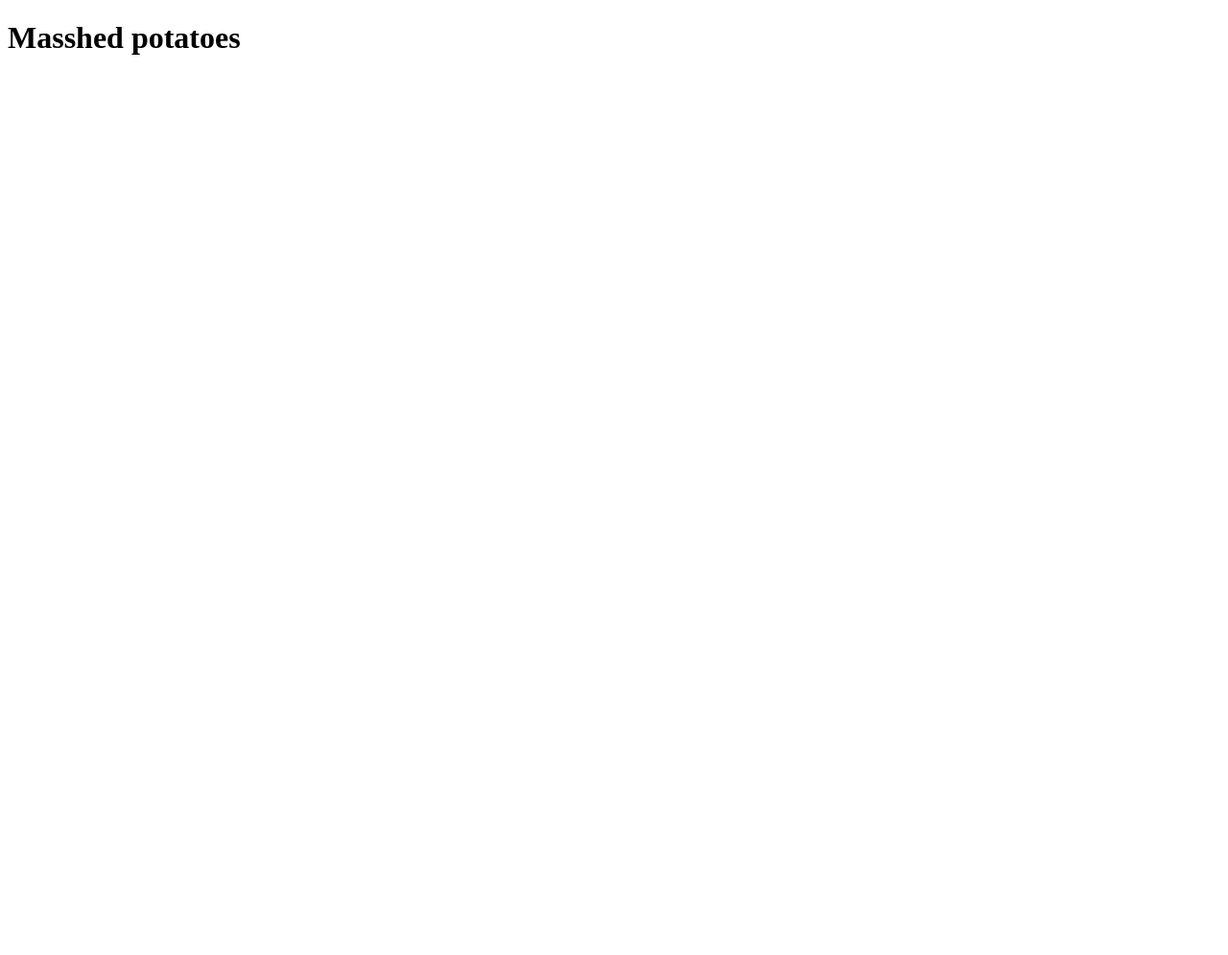
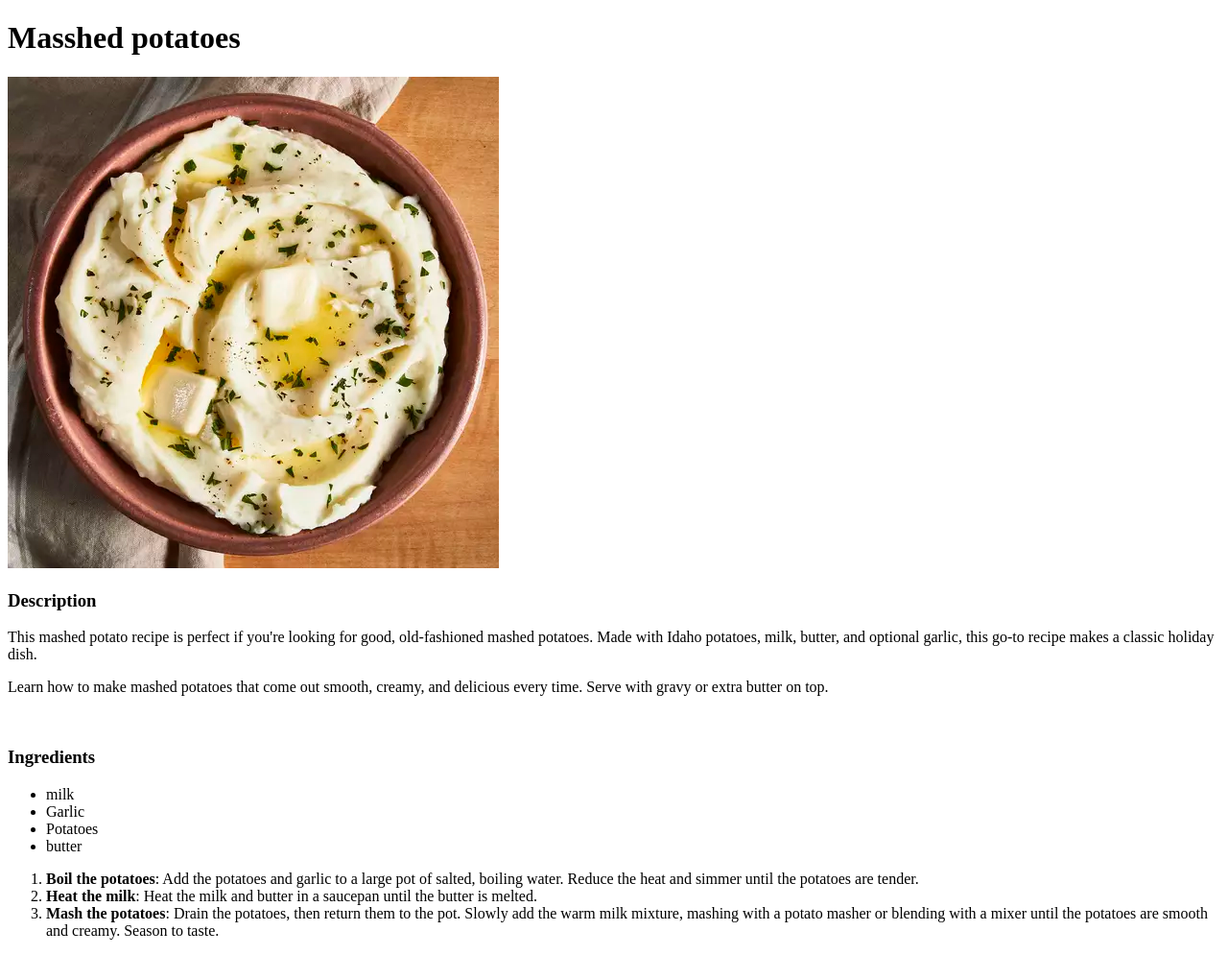
Before and after one commit to Bodokeyk/odin-recipes2023, a plain HTML site: page recipes/purepapa.html in a window 1280 px wide. Shown: the whole page at 96% size. Before the commit the page ends 800 px from the top, so only its background shows below. Drawn offline with Linux system fonts and the light colour scheme.

Commit message:
Add Mashed potatoes page to the website also work on some changes

```diff
--- a/recipes/purepapa.html
+++ b/recipes/purepapa.html
@@ -3,12 +3,48 @@
 <head>
     <meta charset="UTF-8">
     <meta name="viewport" content="width=device-width, initial-scale=1.0">
-    <title>Document</title>
+    <title>Masshed Potatoes</title>
 </head>
 <body>
     <h1>
         Masshed potatoes
     </h1>
+    <img src="recipes-imgs/mashedpotatoes.webp"
+    alt="Finished Mashed potatoes Dish">
+        <h3>Description</h3>
+        <p>
+            This mashed potato recipe is perfect if you're looking for good,
+         old-fashioned mashed potatoes. Made with Idaho potatoes, milk,
+         butter, and optional garlic, this go-to recipe makes a classic holiday dish.
+
+        </p>
+        <p>
+            Learn how to make mashed potatoes that come out smooth, creamy,
+             and delicious every time. Serve with gravy or extra butter on top.
+        </p>
+         <br>
+         <h3>Ingredients</h3>
+         <p>
+            <ul>
+                <li>milk</li>
+                <li>Garlic</li>
+                <li>Potatoes</li>
+                <li>butter</li>
+            </ul>
+         </p>
+         <p>
+            <ol>
+                <li><strong>Boil the potatoes</strong>: Add the potatoes and garlic to
+                     a large pot of salted, boiling water.
+                     Reduce the heat and simmer until the potatoes are tender.</li>
+                <li><strong>Heat the milk</strong>: Heat the milk and butter in a saucepan
+                     until the butter is melted.</li>
+                <li><strong>Mash the potatoes</strong>: Drain the potatoes, then return them to the pot.
+                     Slowly add the warm milk mixture, mashing with a potato masher or
+                     blending with a mixer until the potatoes are smooth and creamy. Season to taste.</li>
+
+            </ol>
+         </p>
 
 </body>
 </html>
```
Also changed, not shown: index.html (+0 -1 lines), recipes/recipes-imgs/mashedpotatoes.webp (added).
